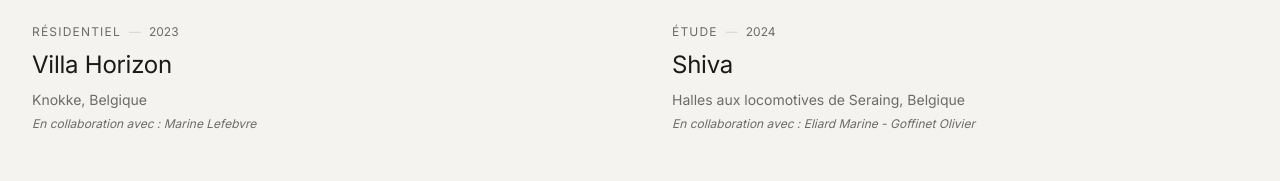
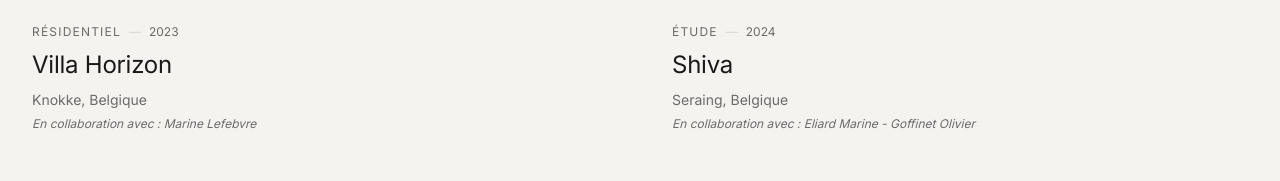
Before and after one commit to JulienHansen/portfolio, a React (Vite) app: page / in a window 1280 px wide. Shown: the part 2169-2350 px from the top of the page. Built offline with nearby package versions, Linux system fonts and the light colour scheme.

Commit message:
:tada: Shiva Project

```diff
--- a/src/data/projects.js
+++ b/src/data/projects.js
@@ -81,7 +81,7 @@ export const projects = [
     id: 4,
     slug: "Shiva",
     title: "Shiva",
-    location: "Halles aux locomotives de Seraing, Belgique",
+    location: "Seraing, Belgique",
     year: "2024",
     category: "Étude",
     phase: "Étude",
```
